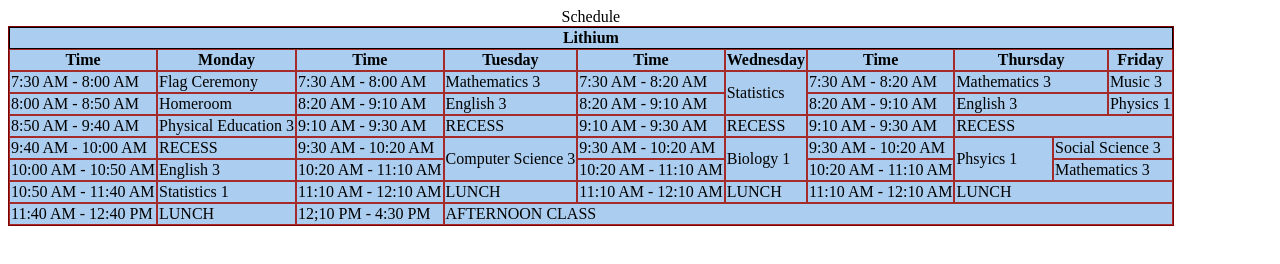
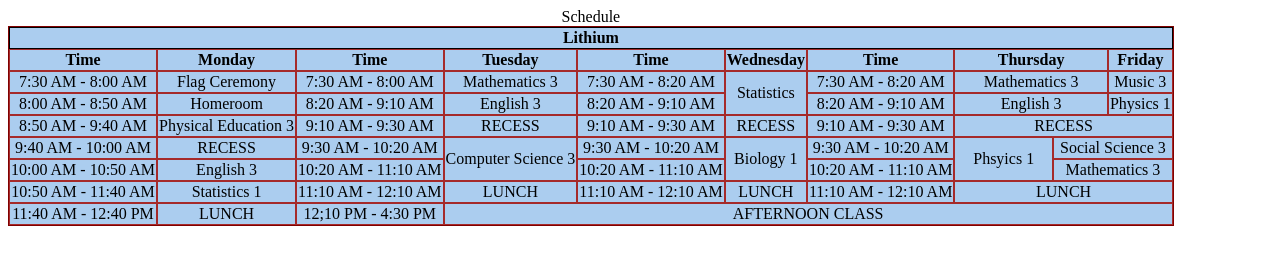
Before and after one commit to CS3-RZ-Mahinay-27/FA2, a plain HTML site: page index.html in a window 1280 px wide. Drawn offline with Linux system fonts and the light colour scheme.

Commit message:
index.html

```diff
--- a/index.html
+++ b/index.html
@@ -31,81 +31,81 @@
 					</tr>
 			<tr>
 
-				<td  colspan = "2" style = "border:1px solid brown" >	7:30 AM - 8:00 AM	</td>
-				<td  colspan = "2" style = "border:1px solid brown" >	Flag Ceremony	</td>
-				<td  colspan = "2" style = "border:1px solid brown" >	7:30 AM - 8:00 AM	</td>
-				<td   style = "border:1px solid brown" >	Mathematics 3	</td>
-				<td  colspan = "2" style = "border:1px solid brown" >	7:30 AM - 8:20 AM	</td>
-				<td  rowspan = "2" style = "border:1px solid brown" >	Statistics	</td>
-				<td  colspan = "2" style = "border:1px solid brown" >	7:30 AM - 8:20 AM	</td>
-				<td  colspan = "2" style = "border:1px solid brown" >	Mathematics 3	</td>
-				<td  colspan = "2" style = "border:1px solid brown" >	Music 3	</td>
+				<td  colspan = "2" style = "border:1px solid brown" > <center> 	7:30 AM - 8:00 AM	</td>
+				<td  colspan = "2" style = "border:1px solid brown" >	<center> Flag Ceremony	</td>
+				<td  colspan = "2" style = "border:1px solid brown" >	<center> 7:30 AM - 8:00 AM	</td>
+				<td   style = "border:1px solid brown" >	<center> Mathematics 3	</td>
+				<td  colspan = "2" style = "border:1px solid brown" >	 <center> 7:30 AM - 8:20 AM	</td>
+				<td  rowspan = "2" style = "border:1px solid brown" >	<center>  Statistics	</td>
+				<td  colspan = "2" style = "border:1px solid brown" >	<center> 7:30 AM - 8:20 AM	</td>
+				<td  colspan = "2" style = "border:1px solid brown" >	<center> Mathematics 3	</td>
+				<td  colspan = "2" style = "border:1px solid brown" >	<center> Music 3	</td>
 					</tr>
 			<tr>
-				<td colspan = "2" style = "border:1px solid brown" >	8:00 AM - 8:50 AM	</td>
-				<td colspan = "2" style = "border:1px solid brown" >	Homeroom	</td>
-				<td colspan = "2" style = "border:1px solid brown" >	8:20 AM - 9:10 AM	</td>
-				<td  style = "border:1px solid brown" >	English 3	</td>
-				<td colspan = "2" style = "border:1px solid brown" >	8:20 AM - 9:10 AM	</td>
-				<td colspan = "2" style = "border:1px solid brown" >	8:20 AM - 9:10 AM	</td>
-				<td colspan = "2" style = "border:1px solid brown" >	English 3	</td>
-				<td colspan = "2" style = "border:1px solid brown" >	Physics 1	</td>
+				<td colspan = "2" style = "border:1px solid brown" >	<center> 8:00 AM - 8:50 AM	</td>
+				<td colspan = "2" style = "border:1px solid brown" >	<center>   Homeroom	</td>
+				<td colspan = "2" style = "border:1px solid brown" >	<center>   8:20 AM - 9:10 AM	</td>
+				<td  style = "border:1px solid brown" >	<center> English 3	</td>
+				<td colspan = "2" style = "border:1px solid brown" >	<center> 8:20 AM - 9:10 AM	</td>
+				<td colspan = "2" style = "border:1px solid brown" >	<center> 8:20 AM - 9:10 AM	</td>
+				<td colspan = "2" style = "border:1px solid brown" >	<center> English 3	</td>
+				<td colspan = "2" style = "border:1px solid brown" >	<center> Physics 1	</td>
 
 					</tr>
 					<tr>
 
-				<td colspan = "2" style = "border:1px solid brown" >	8:50 AM - 9:40 AM	</td>
-				<td colspan = "2" style = "border:1px solid brown" >	Physical Education 3	</td>
-				<td colspan = "2" style = "border:1px solid brown" >	9:10 AM - 9:30 AM	</td>
-				<td  style = "border:1px solid brown" >	RECESS	</td>
-				<td colspan = "2" style = "border:1px solid brown" >	9:10 AM - 9:30 AM	</td>
-				<td  style = "border:1px solid brown" >	RECESS	</td>
-				<td colspan = "2" style = "border:1px solid brown" >	9:10 AM - 9:30 AM	</td>
-				<td colspan = "4" style = "border:1px solid brown" >	RECESS	</td>
+				<td colspan = "2" style = "border:1px solid brown" >	<center> 8:50 AM - 9:40 AM	</td>
+				<td colspan = "2" style = "border:1px solid brown" >	<center> Physical Education 3	</td>
+				<td colspan = "2" style = "border:1px solid brown" >	<center> 9:10 AM - 9:30 AM	</td>
+				<td  style = "border:1px solid brown" >	<center> RECESS	</td>
+				<td colspan = "2" style = "border:1px solid brown" >	<center> 9:10 AM - 9:30 AM	</td>
+				<td  style = "border:1px solid brown" >	<center> RECESS	</td>
+				<td colspan = "2" style = "border:1px solid brown" >	<center> 9:10 AM - 9:30 AM	</td>
+				<td colspan = "4" style = "border:1px solid brown" >	<center> RECESS	</td>
 
 					</tr>
 					<tr>
 
-				<td colspan = "2" style = "border:1px solid brown" >	9:40 AM - 10:00 AM	</td>
-				<td colspan = "2" style = "border:1px solid brown" >	RECESS	</td>
-				<td colspan = "2" style = "border:1px solid brown" >	9:30 AM - 10:20 AM	</td>
-				<td rowspan = "2" style = "border:1px solid brown" >	Computer Science 3 </td>
-				<td colspan = "2" style = "border:1px solid brown" >	9:30 AM - 10:20 AM		</td>
-				<td rowspan = "2" style = "border:1px solid brown" >	Biology 1	</td>
-				<td colspan = "2" style = "border:1px solid brown" >	9:30 AM - 10:20 AM		</td>
-				<td rowspan = "2" style = "border:1px solid brown" >	Phsyics 1	</td>
-				<td colspan = "2" style = "border:1px solid brown" >	Social Science 3	</td>
+				<td colspan = "2" style = "border:1px solid brown" >	<center> 9:40 AM - 10:00 AM	</td>
+				<td colspan = "2" style = "border:1px solid brown" >	<center> RECESS	</td>
+				<td colspan = "2" style = "border:1px solid brown" >	<center> 9:30 AM - 10:20 AM	</td>
+				<td rowspan = "2" style = "border:1px solid brown" >	<center> Computer Science 3 </td>
+				<td colspan = "2" style = "border:1px solid brown" >	<center> 9:30 AM - 10:20 AM		</td>
+				<td rowspan = "2" style = "border:1px solid brown" >	<center> Biology 1	</td>
+				<td colspan = "2" style = "border:1px solid brown" >	<center> 9:30 AM - 10:20 AM		</td>
+				<td rowspan = "2" style = "border:1px solid brown" >	<center> Phsyics 1	</td>
+				<td colspan = "2" style = "border:1px solid brown" >	<center> Social Science 3	</td>
 
 					</tr>
 					<tr>
 
-				<td colspan = "2" style = "border:1px solid brown" >	10:00 AM - 10:50 AM	</td>
-				<td colspan = "2" style = "border:1px solid brown" >	English 3	</td>
-				<td colspan = "2" style = "border:1px solid brown" >	10:20 AM - 11:10 AM	</td>
-				<td colspan = "2" style = "border:1px solid brown" >	10:20 AM - 11:10 AM		</td>
-				<td colspan = "2" style = "border:1px solid brown" >	10:20 AM - 11:10 AM		</td>
-				<td colspan = "2" style = "border:1px solid brown" >	Mathematics 3	</td>
+				<td colspan = "2" style = "border:1px solid brown" > <center>	10:00 AM - 10:50 AM	</td>
+				<td colspan = "2" style = "border:1px solid brown" >	<center> English 3	</td>
+				<td colspan = "2" style = "border:1px solid brown" >	<center> 10:20 AM - 11:10 AM	</td>
+				<td colspan = "2" style = "border:1px solid brown" >	<center> 10:20 AM - 11:10 AM		</td>
+				<td colspan = "2" style = "border:1px solid brown" >	<center> 10:20 AM - 11:10 AM		</td>
+				<td colspan = "2" style = "border:1px solid brown" >	<center> Mathematics 3	</td>
 
 
 					</tr>
 					<tr>
 
-				<td colspan = "2" style = "border:1px solid brown" >	10:50 AM - 11:40 AM	</td>
-				<td colspan = "2" style = "border:1px solid brown" >	Statistics 1	</td>
-				<td colspan = "2" style = "border:1px solid brown" >	11:10 AM - 12:10 AM	</td>
-				<td  style = "border:1px solid brown" >	LUNCH </td>
-				<td colspan = "2" style = "border:1px solid brown" >	11:10 AM - 12:10 AM		</td>
-				<td  style = "border:1px solid brown" >	LUNCH	</td>
-				<td colspan = "2" style = "border:1px solid brown" >	11:10 AM - 12:10 AM		</td>
-				<td colspan = "4" style = "border:1px solid brown" >	LUNCH	</td>
+				<td colspan = "2" style = "border:1px solid brown" >	<center> 10:50 AM - 11:40 AM	</td>
+				<td colspan = "2" style = "border:1px solid brown" >	<center> Statistics 1	</td>
+				<td colspan = "2" style = "border:1px solid brown" >	<center> 11:10 AM - 12:10 AM	</td>
+				<td  style = "border:1px solid brown" >	<center> LUNCH </td>
+				<td colspan = "2" style = "border:1px solid brown" >	<center> 11:10 AM - 12:10 AM		</td>
+				<td  style = "border:1px solid brown" >	<center> LUNCH	</td>
+				<td colspan = "2" style = "border:1px solid brown" >	<center> 11:10 AM - 12:10 AM		</td>
+				<td colspan = "4" style = "border:1px solid brown" >	<center> LUNCH	</td>
 
 					</tr>
 					<tr>
 
-				<td colspan = "2" style = "border:1px solid brown" >	11:40 AM - 12:40 PM	</td>
-				<td colspan = "2" style = "border:1px solid brown" >	LUNCH	</td>
-				<td colspan = "2" style = "border:1px solid brown" >	12;10 PM - 4:30 PM	</td>
-				<td  colspan = "9" style = "border:1px solid brown" >	 AFTERNOON CLASS </td>
+				<td colspan = "2" style = "border:1px solid brown" >	<center> 11:40 AM - 12:40 PM	</td>
+				<td colspan = "2" style = "border:1px solid brown" >	<center> LUNCH	</td>
+				<td colspan = "2" style = "border:1px solid brown" >	<center> 12;10 PM - 4:30 PM	</td>
+				<td  colspan = "9" style = "border:1px solid brown" >	 <center> AFTERNOON CLASS </td>
 
 					</tr>
 				</table>
```
